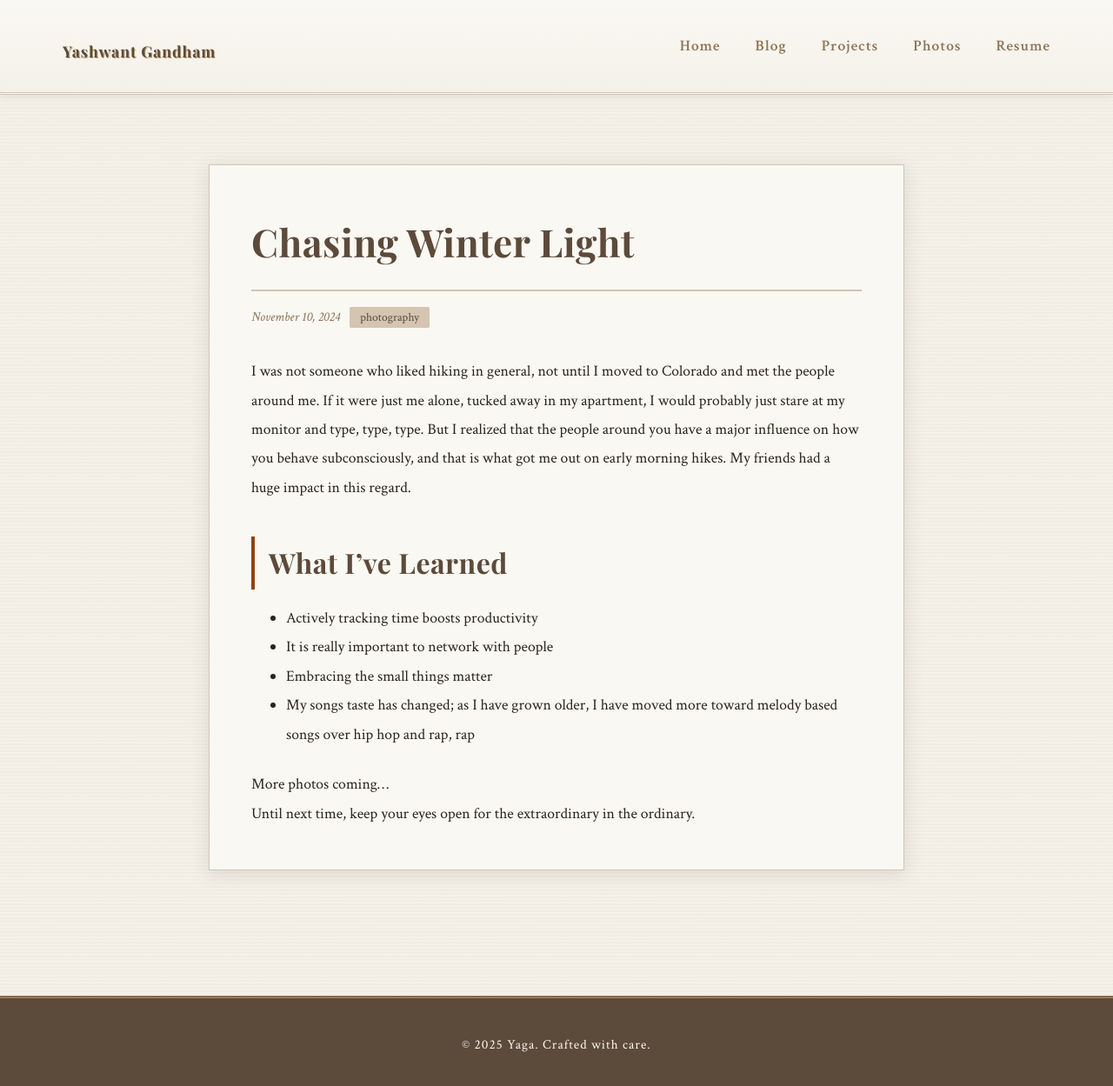
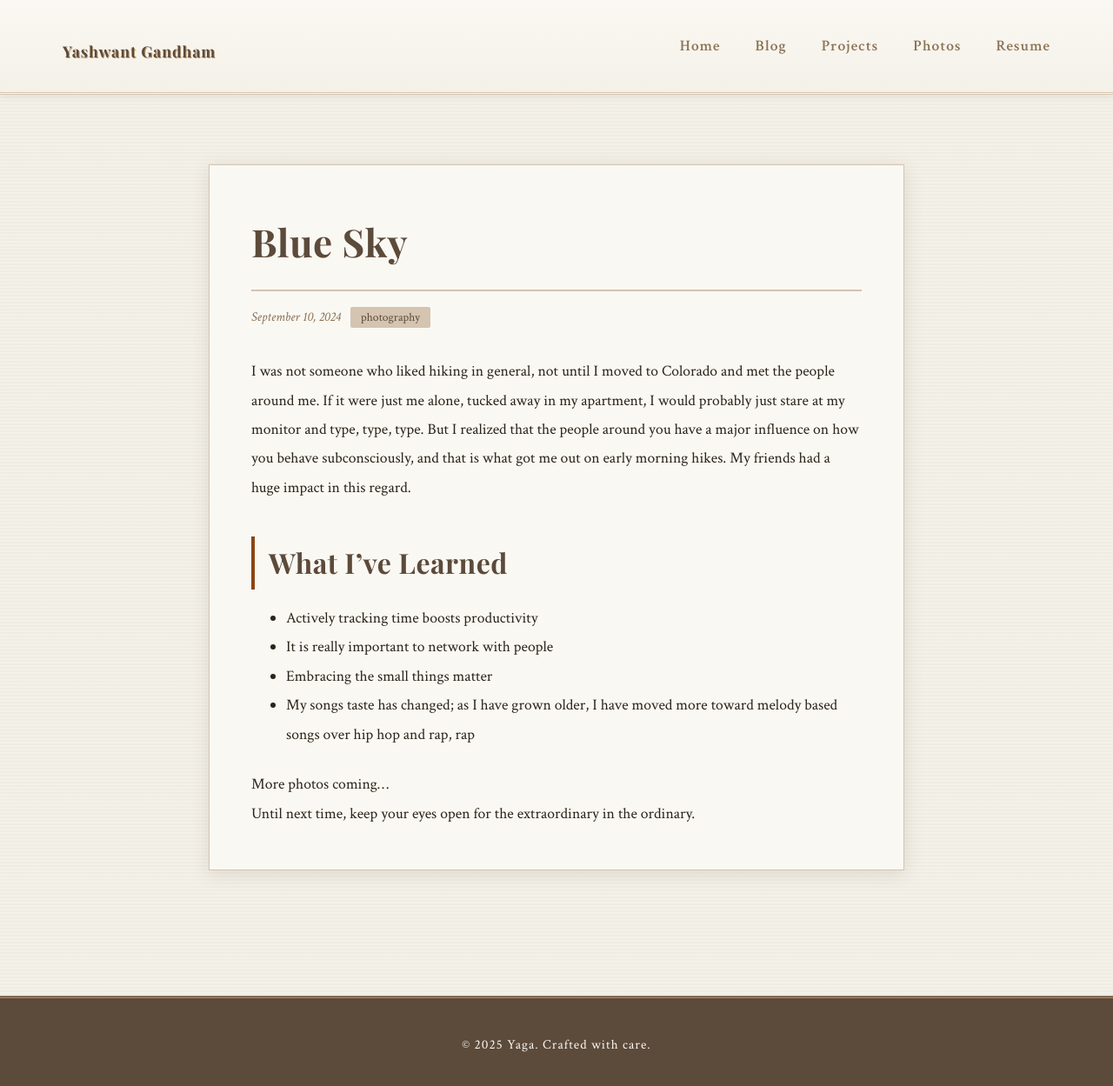
Before and after one commit to Yash-Yashwant/Yaga_personal_site, a Jekyll site: the page built from _posts/2024-09-10-blue-sky.md, in a window 1280 px wide and 1255 px high. Shown: the top 1249 px of the window at 87% size. Built offline with Jekyll 4.4.1, drawn with Linux system fonts in a browser that asks for light colours.

```diff
--- a/_posts/2024-11-10-winter-light.md
+++ b/_posts/2024-09-10-blue-sky.md
@@ -1,7 +1,7 @@
 ---
 layout: post
-title: "Chasing Winter Light"
-date: 2024-11-10
+title: "Blue Sky"
+date: 2024-09-10
 category: photography
 tags: [photos]
 image: /Yaga_personal_site/assets/iamges_drop/green-wavy.jpeg
```
Also changed, not shown: _posts/2025-12-07-autumn-walks.md (renamed from _posts/2024-11-20-autumn-walks.md).
